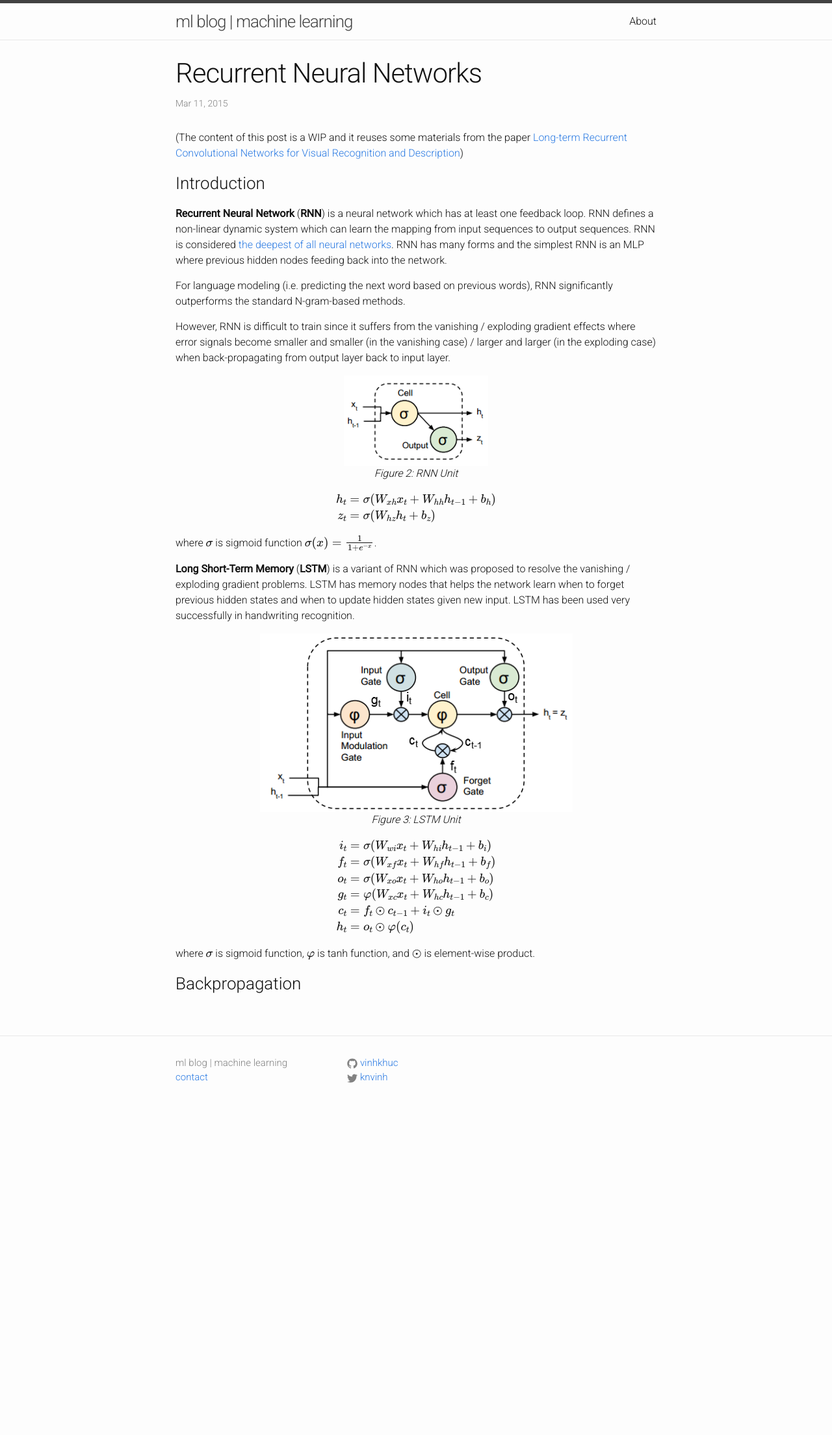
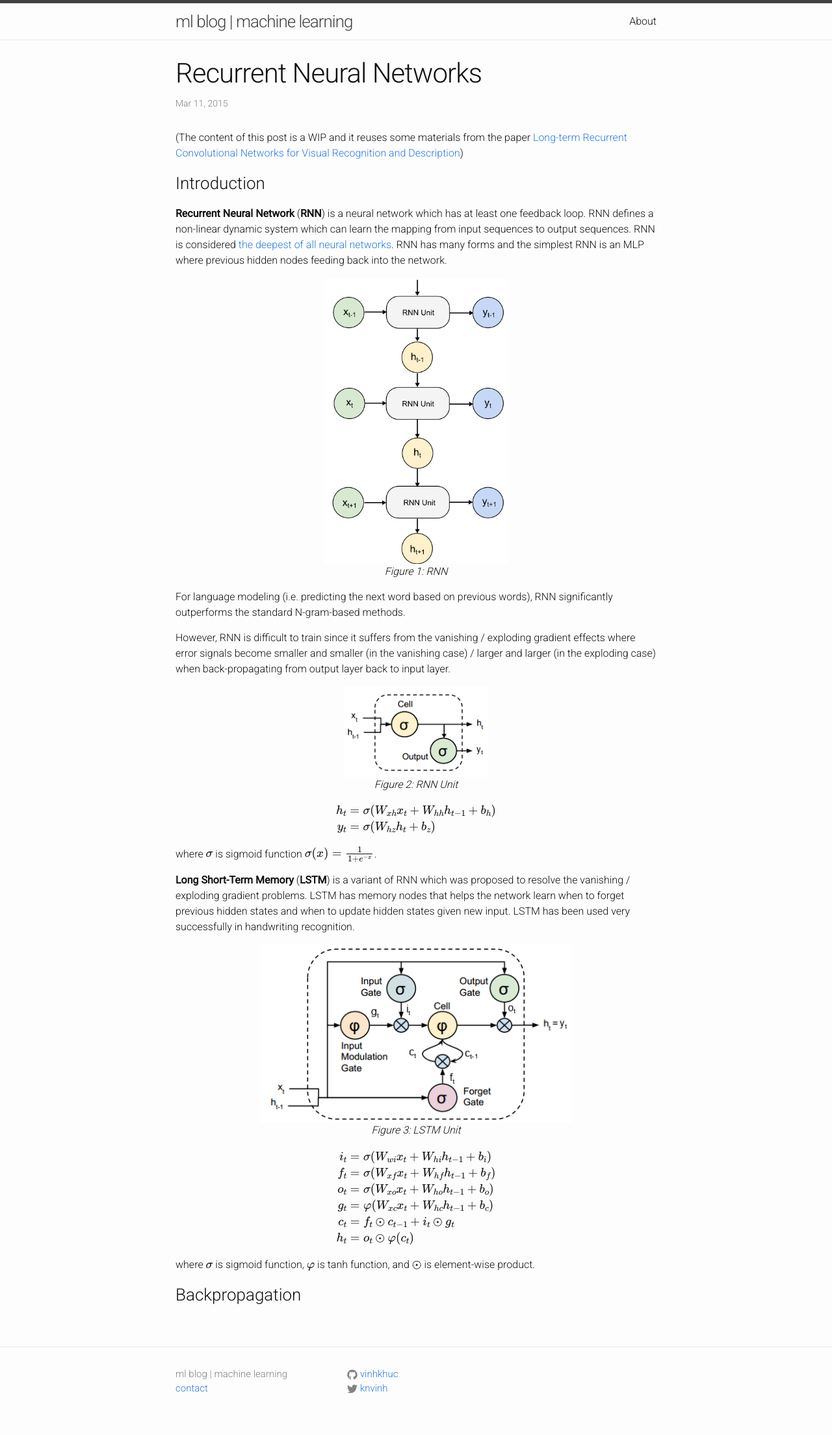
Before and after one commit to vinhkhuc/vinhkhuc.github.io, a Jekyll site: the page built from _posts/2015-03-11-rnn-lstm.md, in a window 1280 px wide. Shown: the whole page at 65% size. Built offline with Jekyll 4.4.1, drawn with Linux system fonts in a browser that asks for light colours; formulas are drawn with MathJax 3; comment, search, counter and statistics services are not loaded; before the commit the page ends 1730 px from its top, so only the background shows below that.

Commit message:
RNN diagram

```diff
--- a/_posts/2015-03-11-rnn-lstm.md
+++ b/_posts/2015-03-11-rnn-lstm.md
@@ -15,6 +15,11 @@
 all neural networks](http://www.reddit.com/r/MachineLearning/comments/2xcyrl/i_am_j%C3%BCrgen_schmidhuber_ama/cp43748).
 RNN has many forms and the simplest RNN is an MLP where previous hidden nodes feeding back into the network.
 
+<div class="center-figure">
+    <img src="/assets/2015-03-11-rnn-lstm/rnn-basic.png" width="38%" height="38%">
+    <p><em>Figure 1: RNN</em></p>
+</div>
+
 For language modeling (i.e. predicting the next word based on previous words), RNN significantly outperforms the standard
 N-gram-based methods.
 
@@ -22,7 +27,7 @@
 where error signals become smaller and smaller (in the vanishing case) / larger and larger (in the exploding case) when
 back-propagating from output layer back to input layer.
 
-<div style="text-align:center;">
+<div class="center-figure">
     <img src="/assets/2015-03-11-rnn-lstm/rnn-unit.png" width="30%" height="30%">
     <p><em>Figure 2: RNN Unit</em></p>
 </div>
@@ -30,7 +35,7 @@
 $$
 \begin{align}
 h_t &= \sigma(W_{xh} x_t + W_{hh} h_{t-1} + b_h) \\
-z_t &= \sigma(W_{hz} h_t + b_z)
+y_t &= \sigma(W_{hz} h_t + b_z)
 \end{align}
 $$
 
@@ -40,7 +45,7 @@
 LSTM has memory nodes that helps the network learn when to forget previous hidden states and when to update hidden states
 given new input. LSTM has been used very successfully in handwriting recognition.
 
-<div style="text-align:center;">
+<div class="center-figure">
     <img src="/assets/2015-03-11-rnn-lstm/lstm-unit.png" width="65%" height="65%">
     <p><em>Figure 3: LSTM Unit</em></p>
 </div>
--- a/css/main.scss
+++ b/css/main.scss
@@ -50,3 +50,8 @@ $on-laptop:        800px;
         "layout",
         "syntax-highlighting"
 ;
+
+// Figure
+.center-figure {
+  text-align: center;
+}
```
Also changed, not shown: _posts/2015-03-01-how-many-folds-for-cross-validation.md (+2 -2 lines), assets/2015-03-11-rnn-lstm/lstm-unit.png, assets/2015-03-11-rnn-lstm/lstm-unit.svg (deleted), assets/2015-03-11-rnn-lstm/rnn-basic.png (added), assets/2015-03-11-rnn-lstm/rnn-basic.svg (added), assets/2015-03-11-rnn-lstm/rnn-unit.png.
